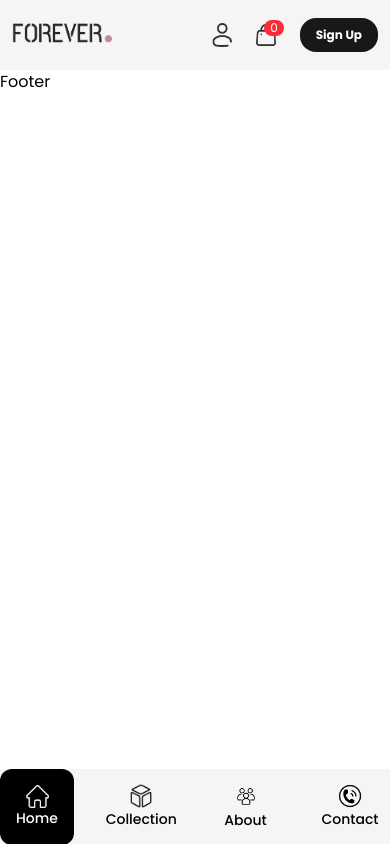
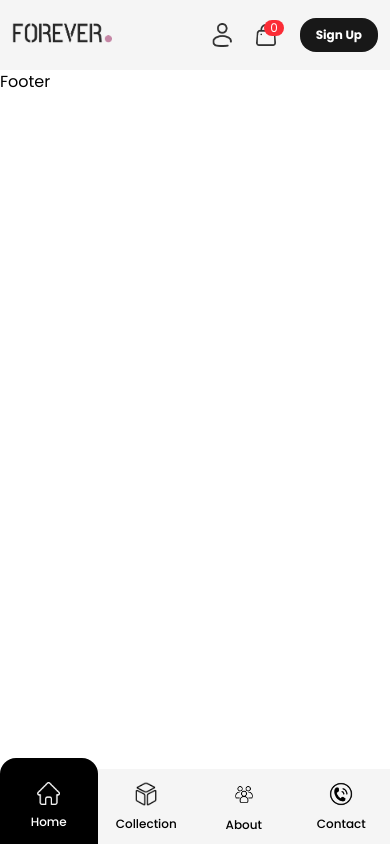
Before and after one commit to VannetNang/online-shopping, a React (Vite) app in the folder Front-end/: page / in a window 390 px wide. Built offline with nearby package versions, Linux system fonts and the light colour scheme.

Commit message:
Updated BottomBar to make it more interactive and interesting

```diff
--- a/Front-end/src/elements/BottomBar.jsx
+++ b/Front-end/src/elements/BottomBar.jsx
@@ -10,7 +10,7 @@ const BottomBar = () => {
     <div className="menu-mobile">
       <NavLink
         to="/"
-        className={`flex-col-center menu-mobile-hover ${
+        className={`flex-col-center menu-mobile-hover gap-2 hover:mb-4 ${
           navActive === "home" && "menu-mobile-active"
         }`}
         onClick={() => setNavActive("home")}
@@ -21,7 +21,7 @@ const BottomBar = () => {
 
       <NavLink
         to="/collection"
-        className={`flex-col-center menu-mobile-hover ${
+        className={`flex-col-center menu-mobile-hover gap-2 hover:mb-4 ${
           navActive === "collection" && "menu-mobile-active"
         }`}
         onClick={() => setNavActive("collection")}
@@ -32,7 +32,7 @@ const BottomBar = () => {
 
       <NavLink
         to="/about-us"
-        className={`flex-col-center menu-mobile-hover ${
+        className={`flex-col-center menu-mobile-hover gap-2 hover:mb-4 ${
           navActive === "about" && "menu-mobile-active"
         }`}
         onClick={() => setNavActive("about")}
@@ -43,7 +43,7 @@ const BottomBar = () => {
 
       <NavLink
         to="/contact-us"
-        className={`flex-col-center menu-mobile-hover ${
+        className={`flex-col-center menu-mobile-hover gap-2 hover:mb-4 ${
           navActive === "contact" && "menu-mobile-active"
         }`}
         onClick={() => setNavActive("contact")}
--- a/Front-end/src/index.css
+++ b/Front-end/src/index.css
@@ -30,16 +30,16 @@
   }
 
   .menu-mobile {
-    @apply fixed bottom-0 bg-gray h-[75px] w-full flex-between text-[14px] md:hidden font-[500];
+    @apply fixed bottom-0 bg-gray h-[75px] w-full flex-between text-[12px] md:hidden font-[500];
   }
 
   .menu-mobile-hover {
-    @apply hover:bg-white p-4 rounded-xl hover:invert max-w-[80px] transition-all;
+    @apply hover:bg-white p-4 py-6 rounded-t-2xl hover:invert w-[100px] transition-all;
     @apply active:bg-white active:text-black active:opacity-10;
   }
 
   .menu-mobile-active {
-    @apply bg-white p-4 rounded-xl invert max-w-[80px];
+    @apply bg-white p-4 py-6 invert;
   }
 }
 
```
